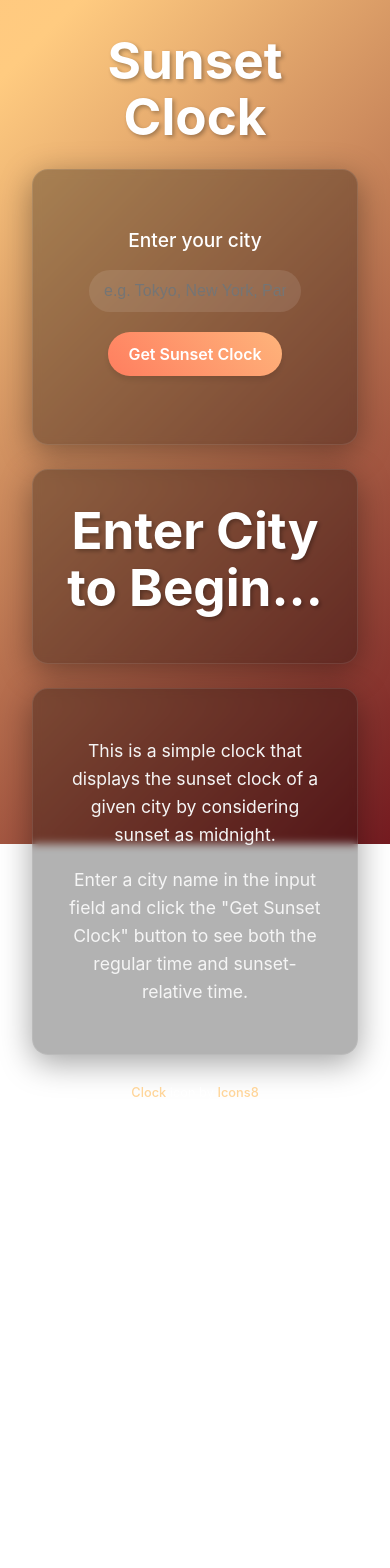
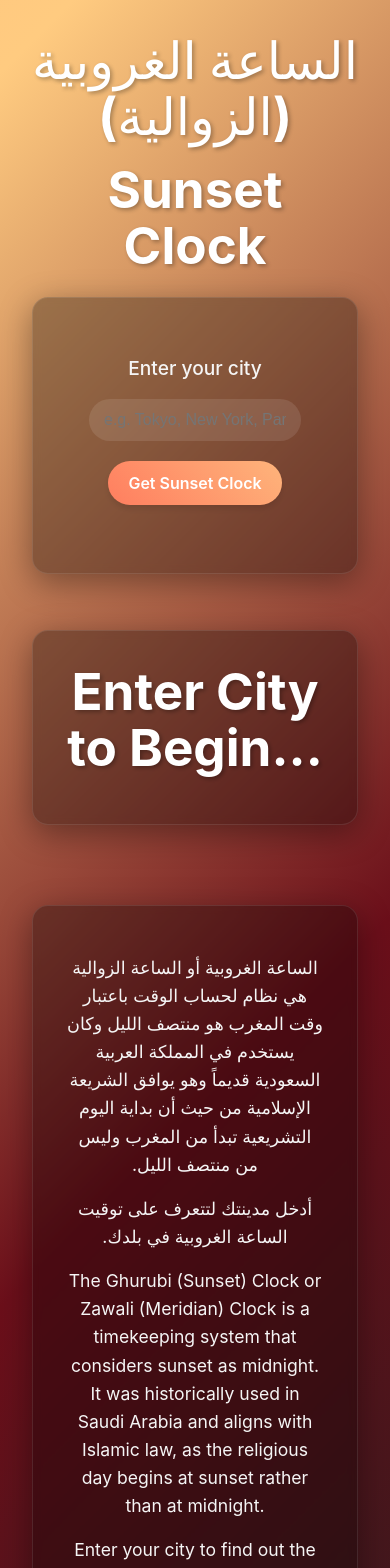
Before and after one commit to s-zankalony/sunsetClock, a React (Vite) app in the folder frontend/: page / in a window 390 px wide. Shown: the top 1568 px of the page. Before the commit the page ends 1135 px from the top, so only its background shows below. Built offline with nearby package versions, Linux system fonts and the light colour scheme.

Commit message:
Refactor SunsetClock component layout, update icon path, and enhance styling for better responsiveness and aesthetics
Signed-off-by: Sameh El Zankalony <zankalony@gmail.com>

```diff
--- a/frontend/components/SunsetClock.jsx
+++ b/frontend/components/SunsetClock.jsx
@@ -43,7 +43,7 @@ const SunsetClock = ({ sunsetTime, timezone, name, country }) => {
 
   const sunsetHours =
     hours - sunsetTimeHours < 0
-      ? hours - sunsetTimeHours + 23
+      ? hours - sunsetTimeHours + 24
       : hours - sunsetTimeHours;
   const sunsetMinutes =
     minutes - sunsetTimeMinutes < 0
--- a/frontend/index.html
+++ b/frontend/index.html
@@ -3,7 +3,7 @@
 
 <head>
   <meta charset="UTF-8" />
-  <link rel="icon" type="image/svg+xml" href="/icon8-clock.svg" />
+  <link rel="icon" type="image/svg+xml" href="/icons8-clock.svg" />
   <meta name="viewport" content="width=device-width, initial-scale=1.0" />
   <script async
     src="https://pagead2.googlesyndication.com/pagead/js/adsbygoogle.js?client=ca-pub-5452104495187360"
--- a/frontend/src/App.css
+++ b/frontend/src/App.css
@@ -110,6 +110,15 @@ small a:hover {
   }
 }
 
+.cards-container {
+  display: flex;
+  flex-direction: row;
+  gap: 2rem;
+  margin: 2rem 0;
+  justify-content: center;
+  align-items: flex-start;
+}
+
 .card {
   background: rgba(0, 0, 0, 0.3);
   border-radius: 16px;
@@ -119,10 +128,16 @@ small a:hover {
   backdrop-filter: blur(4px);
   border: 1px solid rgba(255, 255, 255, 0.1);
   transition: transform 0.3s ease;
+  color: #f5f5f5;
 }
 
 .card:hover {
   transform: translateY(-5px);
+}
+
+.description-card {
+  flex: 1;
+  max-width: 400px;
 }
 
 .read-the-docs {
@@ -222,6 +237,7 @@ small a:hover {
 }
 
 .sunset-info {
+  flex: 1;
   animation: fadeIn 1s ease-in;
 }
 
@@ -237,6 +253,17 @@ small a:hover {
 }
 
 @media (max-width: 768px) {
+  .cards-container {
+    flex-direction: column;
+    align-items: center;
+  }
+
+  .description-card,
+  .sunset-info {
+    width: 100%;
+    max-width: 100%;
+  }
+
   .digital-clock {
     font-size: 3rem;
     min-width: 280px;
--- a/frontend/src/App.jsx
+++ b/frontend/src/App.jsx
@@ -14,6 +14,9 @@ function App() {
   const handleCountry = (country) => setCountry(country);
   return (
     <>
+      <h1 lang="ar" dir="rtl">
+        الساعة الغروبية (الزوالية)
+      </h1>
       <h1>Sunset Clock</h1>
 
       <div className="card">
@@ -25,6 +28,7 @@ function App() {
         />
       </div>
 
+      <div className="cards-container">
         <div className="card sunset-info">
           <SunsetClock
             sunsetTime={sunsetTime}
@@ -34,15 +38,26 @@ function App() {
           />
         </div>
 
-      <div className="card">
-        <p>
-          This is a simple clock that displays the sunset clock of a given city
-          by considering sunset as midnight.
+        <div className="card description-card">
+          <p lang="ar" dir="rtl">
+            الساعة الغروبية أو الساعة الزوالية هي نظام لحساب الوقت باعتبار وقت
+            المغرب هو منتصف الليل وكان يستخدم في المملكة العربية السعودية قديماً
+            وهو يوافق الشريعة الإسلامية من حيث أن بداية اليوم التشريعية تبدأ من
+            المغرب وليس من منتصف الليل.
+          </p>
+          <p lang="ar" dir="rtl">
+            أدخل مدينتك لتتعرف على توقيت الساعة الغروبية في بلدك.
           </p>
           <p>
-          Enter a city name in the input field and click the "Get Sunset Clock"
-          button to see both the regular time and sunset-relative time.
+            The Ghurubi (Sunset) Clock or Zawali (Meridian) Clock is a
+            timekeeping system that considers sunset as midnight. It was
+            historically used in Saudi Arabia and aligns with Islamic law, as
+            the religious day begins at sunset rather than at midnight.
           </p>
+          <p>
+            Enter your city to find out the Ghurubi Clock time in your location.
+          </p>
+        </div>
       </div>
 
       <small>
--- a/frontend/src/index.css
+++ b/frontend/src/index.css
@@ -12,6 +12,11 @@
   -webkit-font-smoothing: antialiased;
   -moz-osx-font-smoothing: grayscale;
   -webkit-text-size-adjust: 100%;
+}
+
+/* Reset the html background to be fully transparent */
+html {
+  background: transparent !important;
 }
 
 * {
@@ -75,12 +80,12 @@ button:focus-visible {
 @media (prefers-color-scheme: light) {
   :root {
     color: #213547;
-    background-color: #ffffff;
+    background-color: rgba(0, 0, 0, 0.2); /* Changed from #ffffff */
   }
   a:hover {
     color: #747bff;
   }
   button {
-    background-color: #f9f9f9;
+    background-color: rgba(0, 0, 0, 0.1); /* Changed from #f9f9f9 */
   }
 }
```
Lines whose indentation alone changed are shown as unchanged.
